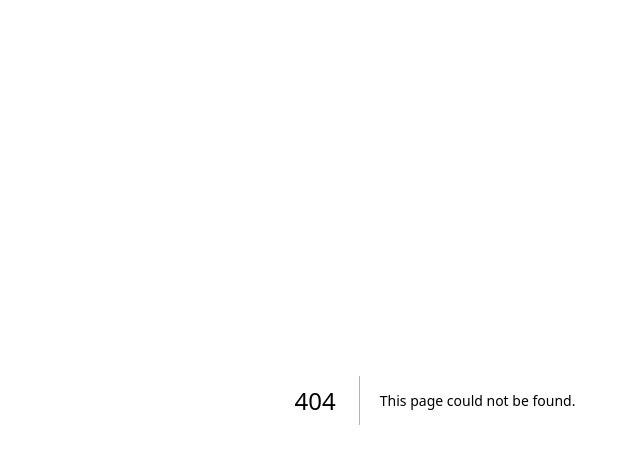
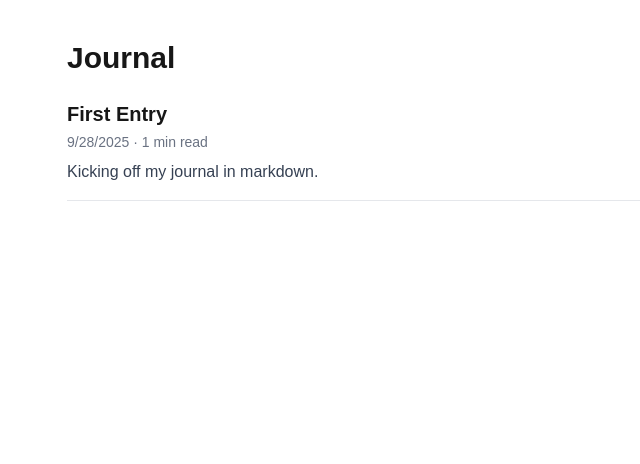
Before and after one commit to oronila/oronila.github.io, a Next.js app: page /journal in a window 1280 px wide. Before the commit this address had no page. Shown: the top 464 px of the page, without its empty margins (205-845 px from the left). Built offline with nearby package versions, Linux system fonts and the light colour scheme.

Commit message:
added the ability to add journals

```diff
--- /dev/null
+++ b/content/journal/2025-09-28-first-entry.md
@@ -0,0 +1,16 @@
+---
+slug: first-entry
+title: First Entry
+date: 2025-09-28
+description: Kicking off my journal in markdown.
+---
+
+# First Entry
+
+Today I set up a markdown-based journal on my website. This is a test post.
+
+- Wrote some code
+- Drank some coffee
+- Touched some grass
+
+> Here's to consistent writing.
--- /dev/null
+++ b/src/app/journal/[slug]/page.tsx
@@ -0,0 +1,27 @@
+import { notFound } from 'next/navigation';
+import { getAllJournalSlugs, getJournalEntryBySlug } from '@/lib/journal';
+
+export const dynamic = 'force-static';
+export const revalidate = false;
+
+export async function generateStaticParams() {
+  const slugs = getAllJournalSlugs();
+  return slugs.map((slug) => ({ slug }));
+}
+
+export default async function JournalEntryPage({ params }: { params: Promise<{ slug: string }> }) {
+  const { slug } = await params;
+  const entry = await getJournalEntryBySlug(slug);
+  if (!entry) return notFound();
+
+  return (
+    <article className="prose prose-neutral max-w-3xl mx-auto px-4 py-10">
+      <h1>{entry.title}</h1>
+      <p className="text-sm text-gray-500">
+        {new Date(entry.date).toLocaleDateString()}
+        {entry.readingTimeMinutes ? ` · ${entry.readingTimeMinutes} min read` : ''}
+      </p>
+      <div dangerouslySetInnerHTML={{ __html: entry.html }} />
+    </article>
+  );
+}
--- /dev/null
+++ b/src/app/journal/page.tsx
@@ -0,0 +1,32 @@
+import Link from 'next/link';
+import { getAllJournalMeta } from '@/lib/journal';
+
+export const dynamic = 'force-static';
+export const revalidate = false;
+
+export default async function JournalIndexPage() {
+  const entries = getAllJournalMeta();
+
+  return (
+    <div className="max-w-3xl mx-auto px-4 py-10">
+      <h1 className="text-3xl font-bold mb-6">Journal</h1>
+      {entries.length === 0 && (
+        <p className="text-gray-500">No entries yet. Add markdown files to <code>content/journal</code>.</p>
+      )}
+      <ul className="space-y-4">
+        {entries.map((e) => (
+          <li key={e.slug} className="border-b border-gray-200 pb-4">
+            <Link href={`/journal/${e.slug}`} className="text-xl font-semibold hover:underline">
+              {e.title}
+            </Link>
+            <div className="text-sm text-gray-500 mt-1">
+              <span>{new Date(e.date).toLocaleDateString()}</span>
+              {e.readingTimeMinutes ? <span> · {e.readingTimeMinutes} min read</span> : null}
+            </div>
+            {e.description ? <p className="mt-2 text-gray-700">{e.description}</p> : null}
+          </li>
+        ))}
+      </ul>
+    </div>
+  );
+}
--- a/src/app/layout.tsx
+++ b/src/app/layout.tsx
@@ -28,6 +28,7 @@ export default function RootLayout({
   return (
     <html lang="en">
       <body
+        suppressHydrationWarning
         className={`${geistSans.variable} ${geistMono.variable} antialiased`}
       >
         {children}
--- /dev/null
+++ b/src/lib/journal.ts
@@ -0,0 +1,114 @@
+import fs from 'node:fs';
+import path from 'node:path';
+import matter from 'gray-matter';
+import { unified } from 'unified';
+import remarkParse from 'remark-parse';
+import remarkGfm from 'remark-gfm';
+import remarkRehype from 'remark-rehype';
+import rehypeRaw from 'rehype-raw';
+import rehypeStringify from 'rehype-stringify';
+
+export type JournalMeta = {
+  slug: string;
+  title: string;
+  date: string; // ISO or YYYY-MM-DD
+  description?: string;
+  readingTimeMinutes?: number;
+};
+
+export type JournalEntry = JournalMeta & {
+  html: string;
+};
+
+const journalDir = path.join(process.cwd(), 'content', 'journal');
+
+function computeReadingTime(text: string): number {
+  const wordsPerMinute = 200;
+  const words = text.trim().split(/\s+/).length;
+  return Math.max(1, Math.round(words / wordsPerMinute));
+}
+
+export function getAllJournalSlugs(): string[] {
+  if (!fs.existsSync(journalDir)) return [];
+  return fs
+    .readdirSync(journalDir)
+    .filter((f) => f.endsWith('.md'))
+    .map((filename) => {
+      const filePath = path.join(journalDir, filename);
+      const raw = fs.readFileSync(filePath, 'utf8');
+      const { data } = matter(raw);
+      const basename = filename.replace(/\.md$/, '');
+      return (data.slug as string) || basename;
+    });
+}
+
+export function getAllJournalMeta(): JournalMeta[] {
+  if (!fs.existsSync(journalDir)) return [];
+  const filenames = fs.readdirSync(journalDir).filter((f) => f.endsWith('.md'));
+  const metas: JournalMeta[] = filenames.map((filename) => {
+    const filePath = path.join(journalDir, filename);
+    const raw = fs.readFileSync(filePath, 'utf8');
+    const { data, content } = matter(raw);
+
+    const fallbackBase = filename.replace(/\.md$/, '');
+    const slug = (data.slug as string) || fallbackBase;
+    const title = (data.title as string) || slug;
+    const date = (data.date as string) || new Date().toISOString();
+    const description = (data.description as string) || undefined;
+    const readingTimeMinutes = computeReadingTime(content);
+
+    return { slug, title, date, description, readingTimeMinutes };
+  });
+
+  // Sort by date desc
+  metas.sort((a, b) => (a.date < b.date ? 1 : -1));
+  return metas;
+}
+
+export async function getJournalEntryBySlug(slug: string): Promise<JournalEntry | null> {
+  if (!fs.existsSync(journalDir)) return null;
+  const target = fs
+    .readdirSync(journalDir)
+    .filter((f) => f.endsWith('.md'))
+    .find((filename) => {
+      const basename = filename.replace(/\.md$/, '');
+      if (basename === slug) return true;
+      try {
+        const raw = fs.readFileSync(path.join(journalDir, filename), 'utf8');
+        const { data } = matter(raw);
+        return (data.slug as string) === slug;
+      } catch {
+        return false;
+      }
+    });
+
+  if (!target) return null;
+
+  const filePath = path.join(journalDir, target);
+  const raw = fs.readFileSync(filePath, 'utf8');
+  const { data, content } = matter(raw);
+
+  const computedSlug = (data.slug as string) || target.replace(/\.md$/, '');
+  const title = (data.title as string) || computedSlug;
+  const date = (data.date as string) || new Date().toISOString();
+  const description = (data.description as string) || undefined;
+
+  const fileHtml = await unified()
+    .use(remarkParse)
+    .use(remarkGfm)
+    .use(remarkRehype, { allowDangerousHtml: true })
+    .use(rehypeRaw)
+    .use(rehypeStringify)
+    .process(content);
+
+  const html = String(fileHtml);
+
+  return {
+    slug: computedSlug,
+    title,
+    date,
+    description,
+    readingTimeMinutes: computeReadingTime(content),
+    html,
+  };
+}
```
Also changed, not shown: package.json (+11 -1 lines), 1 other file (tests, documents, lock files or other folders).
